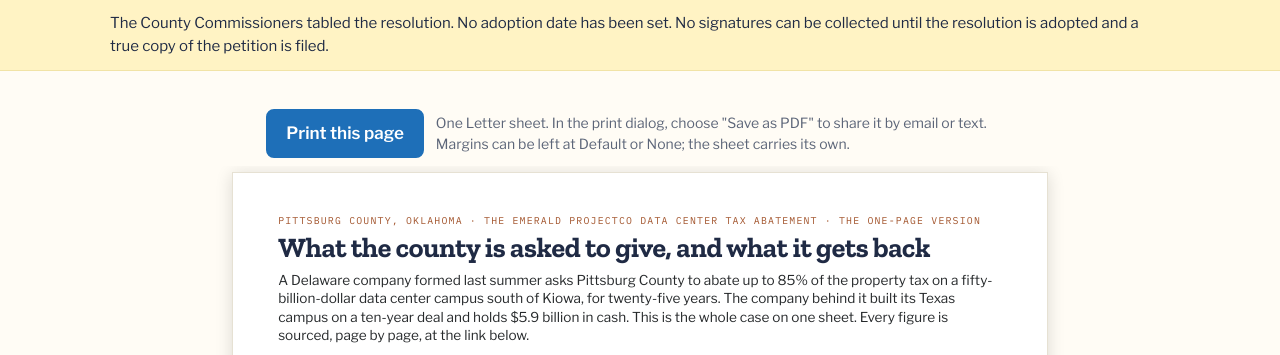
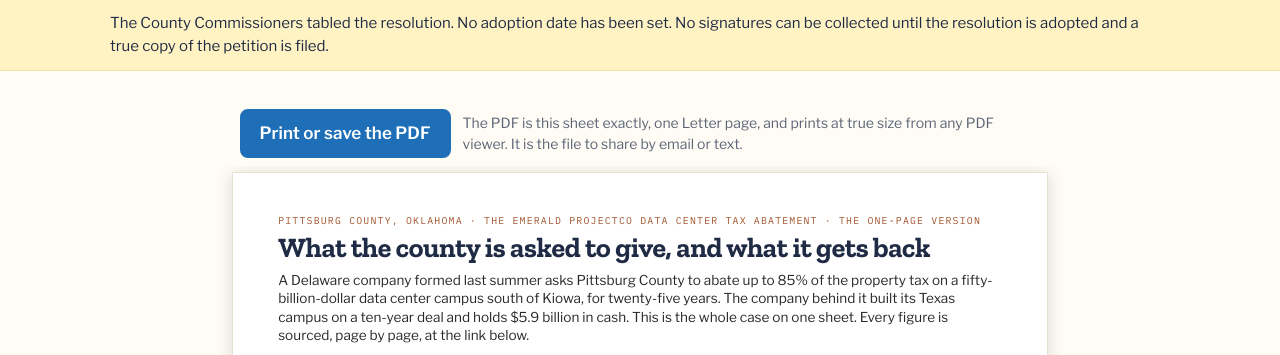
Before and after one commit to briankwest/petition, a FastAPI app: page /tldr in a window 1280 px wide. Shown: the part 130-485 px from the top of the page. Run offline with FastAPI, Linux system fonts and the light colour scheme; data that the repository does not hold is empty.

Commit message:
/tldr: the sheet ships as a Chrome-rendered PDF (make tldr-pdf); TL;DR Print opens it, so the print dialog's remembered scale and margins no longer matter

```diff
--- a/app/templates/base.html
+++ b/app/templates/base.html
@@ -72,7 +72,7 @@
 <dialog id="tldr-modal" class="tldr-modal" aria-labelledby="tldr-modal-h">
   <div class="tldr-modal-bar">
     <h2 id="tldr-modal-h">The one-page version</h2>
-    <button type="button" class="btn primary" data-tldr-print>Print</button>
+    <a class="btn primary" href="/static/tldr.pdf" target="_blank" rel="noopener">Print or save the PDF</a>
     <a class="btn" href="/tldr">Open as a page</a>
     <button type="button" class="btn" data-tldr-close aria-label="Close">Close</button>
   </div>
@@ -89,18 +89,12 @@
       .catch(function(){ body.innerHTML='<p class="small" style="padding:20px">Could not load it here. <a href="/tldr">Open the one-page version</a>.</p>'; });
   }
   function open(e){ if(e) e.preventDefault(); root.classList.add('tldr-open'); dlg.showModal(); load(); }
-  // Print the standalone sheet in its own tab. Printing the open dialog lays the page out around the top-layer
-  // element and Chrome shrinks it to under half size; a hidden frame is laid out at the window's width and shrunk
-  // the same way. A top-level document prints at paper width. The tab prints itself on load and then closes.
-  function printSheet(){
-    var w=window.open('/tldr?print=1','_blank');
-    if(!w){ location.href='/tldr?print=1'; }
-  }
+  // Printing is a link to /static/tldr.pdf, rendered by Chrome from this very sheet (make tldr-pdf): the browser's
+  // PDF viewer prints it at exact size, whatever scale or margins the print dialog has remembered.
   document.querySelectorAll('[data-tldr]').forEach(function(a){ a.addEventListener('click', open); });
   dlg.addEventListener('close', function(){ root.classList.remove('tldr-open'); });
   dlg.addEventListener('click', function(e){ if(e.target===dlg) dlg.close(); });
   dlg.querySelector('[data-tldr-close]').addEventListener('click', function(){ dlg.close(); });
-  dlg.querySelector('[data-tldr-print]').addEventListener('click', printSheet);
 })();
 </script>
 {% endblock %}
--- a/app/templates/public/tldr.html
+++ b/app/templates/public/tldr.html
@@ -7,19 +7,9 @@
 {% block content %}
 {% if not request.query_params.get('print') %}
 <div class="tldr-tools">
-  <button type="button" class="btn" onclick="window.print()">Print this page</button>
-  <p class="tldr-note">One Letter sheet. In the print dialog, choose "Save as PDF" to share it by email or text. Margins can be left at Default or None; the sheet carries its own.</p>
+  <a class="btn" href="/static/tldr.pdf" target="_blank" rel="noopener">Print or save the PDF</a>
+  <p class="tldr-note">The PDF is this sheet exactly, one Letter page, and prints at true size from any PDF viewer. It is the file to share by email or text.</p>
 </div>
 {% endif %}
 {% include "public/_tldr_sheet.html" %}
-{% if request.query_params.get('print') %}
-<script>
-(function(){
-  // Opened by the TL;DR modal's Print button: print on load, then close if we own the tab.
-  function go(){ setTimeout(function(){ window.print(); }, 250); }
-  window.addEventListener('afterprint', function(){ if(window.opener){ setTimeout(function(){ window.close(); }, 100); } });
-  if(document.fonts && document.fonts.ready){ document.fonts.ready.then(go); } else { window.addEventListener('load', go); }
-})();
-</script>
-{% endif %}
 {% endblock %}
```
Also changed, not shown: tests/test_app.py (+6 -5 lines), 2 other files.
